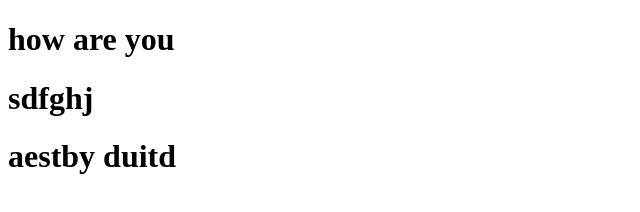
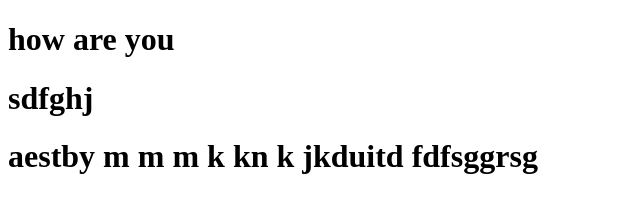
Before and after one commit to Anilgj001/testclass, a plain HTML site: page index.html in a window 1280 px wide. Shown: the whole page, without its empty margins (0-640 px from the left). Drawn offline with Linux system fonts and the light colour scheme.

Commit message:
first commit

```diff
--- a/index.html
+++ b/index.html
@@ -8,6 +8,6 @@
 <body>
     <h1> how are you </h1>
     <h1> sdfghj </h1>
-    <h1> aestby duitd </h1>
+    <h1> aestby m m m k kn  k jkduitd fdfsggrsg </h1>
 </body>
 </html>
```
